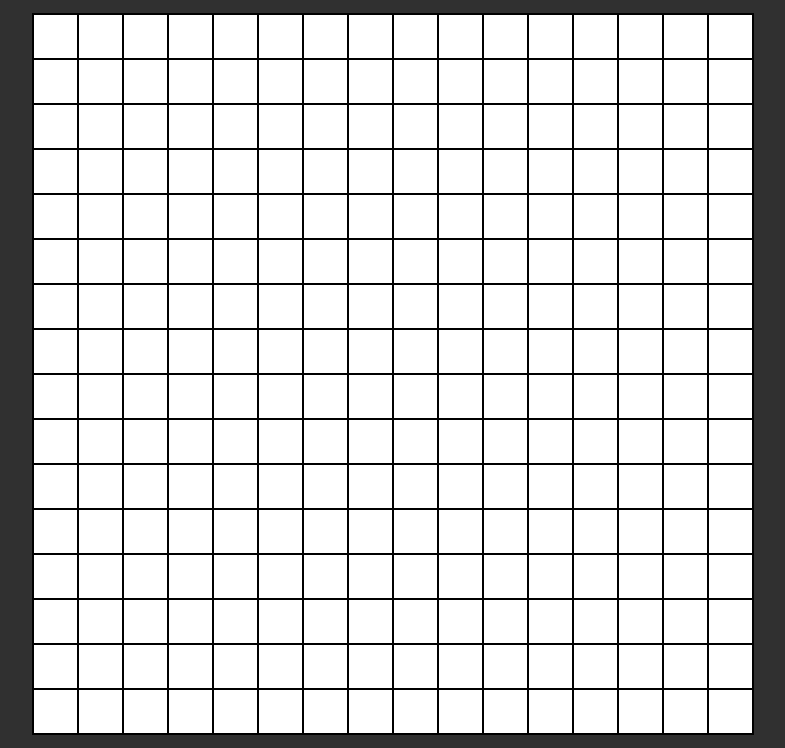
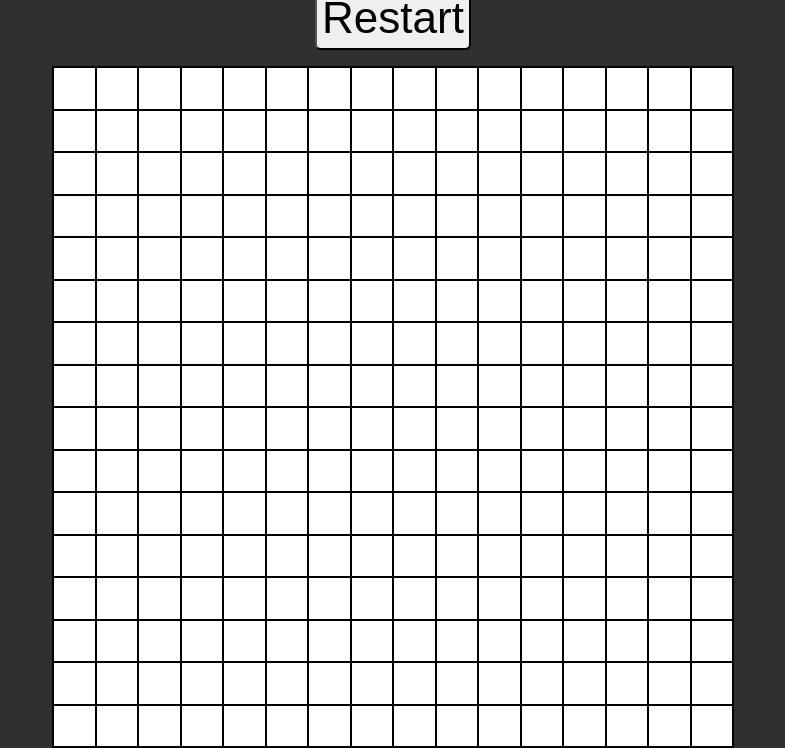
Before and after one commit to Pbrumleve/etch-a-sketch, a plain HTML site: page index.html in a window 1280 px wide. Shown: the part 67-815 px from the top of the page, without its empty margins (247-1032 px from the left). Drawn offline with Linux system fonts and the light colour scheme.

Commit message:
Created button that correctly affects DOM tree

```diff
--- a/index.html
+++ b/index.html
@@ -10,6 +10,9 @@
 </head>
 <body>
   <h1>Etch-a-Sketch</h1>
+  <div class="button">
+    <button onclick="remakeGrid()">Restart</button>
+  </div>
   <div class="outerContainer">
     <div class="container"></div>
   </div>
--- a/script.js
+++ b/script.js
@@ -1,7 +1,7 @@
-const container = document.querySelector('.container');
+let container = document.querySelector('.container');
 
 for (let i = 0; i < 256; i++) {
-  const li = document.createElement('div');
+  let li = document.createElement('div');
   li.classList.add('grid');
   li.classList.add('whiteOne');
   li.setAttribute('id', `square-${i+1}`);
@@ -9,7 +9,6 @@ for (let i = 0; i < 256; i++) {
 }
 
 const squares = document.querySelectorAll('.grid');
-
 squares.forEach((div) => {
   div.addEventListener('mouseover', toggleColor)
 })
@@ -51,3 +50,37 @@ function toggleColor() {
     return;
   }
 }
+
+function remakeGrid() {
+  let sideLengthString = prompt('How many squares per side?', '');
+  let sideLength = Number(sideLengthString);
+  let row;
+  let column;
+  if (Number.isInteger(sideLength) && 0 < sideLength <= 100) {
+    while (container.firstChild) {
+      container.removeChild(container.lastChild);
+    }
+    for (let i = 0; i < sideLength; i++) {
+      row = document.createElement('div');
+      row.classList.add('row');
+      row.setAttribute('id', sideLength * i);
+      container.appendChild(row);
+    }
+    const rows = document.querySelectorAll('.row');
+    rows.forEach((row) => {
+      for (let i = 0; i < sideLength; i++) {
+        column = document.createElement('div');
+        column.classList.add('grid');
+        column.classList.add('whiteOne');
+        column.setAttribute('id', `square-${i+1+Number(row.id)}`)
+        row.appendChild(column);
+      }
+    })
+  } else {
+    return alert(`Please try again with an integer between 1 and 100.\nOtherwise, the game might not work.`)
+  }
+}
+
+function square(x) {
+    return (x * x);
+  }
--- a/style.css
+++ b/style.css
@@ -4,11 +4,24 @@ body {
 }
 
 h1 {
-  margin: 0, 2em;
+  margin-top: 5px;
   display: flex;
   justify-content: center;
   background-color: rgb(48, 48, 48);
   color: aliceblue;
+}
+
+.button {
+  margin: 1em;
+  margin-top: -10px;
+  display: flex;
+  justify-content: center;
+}
+
+button{
+    font-size: 44px;
+    padding: 5px;
+    border-radius: 6px;
 }
 
 .outerContainer {
@@ -20,7 +33,7 @@ h1 {
   display: grid;
   grid-template-columns: repeat(16, 1fr);
   border: 1px solid black;
-  height: 90vh;
+  height: 85vh;
   aspect-ratio:  1 / 1;
 }
 
```
